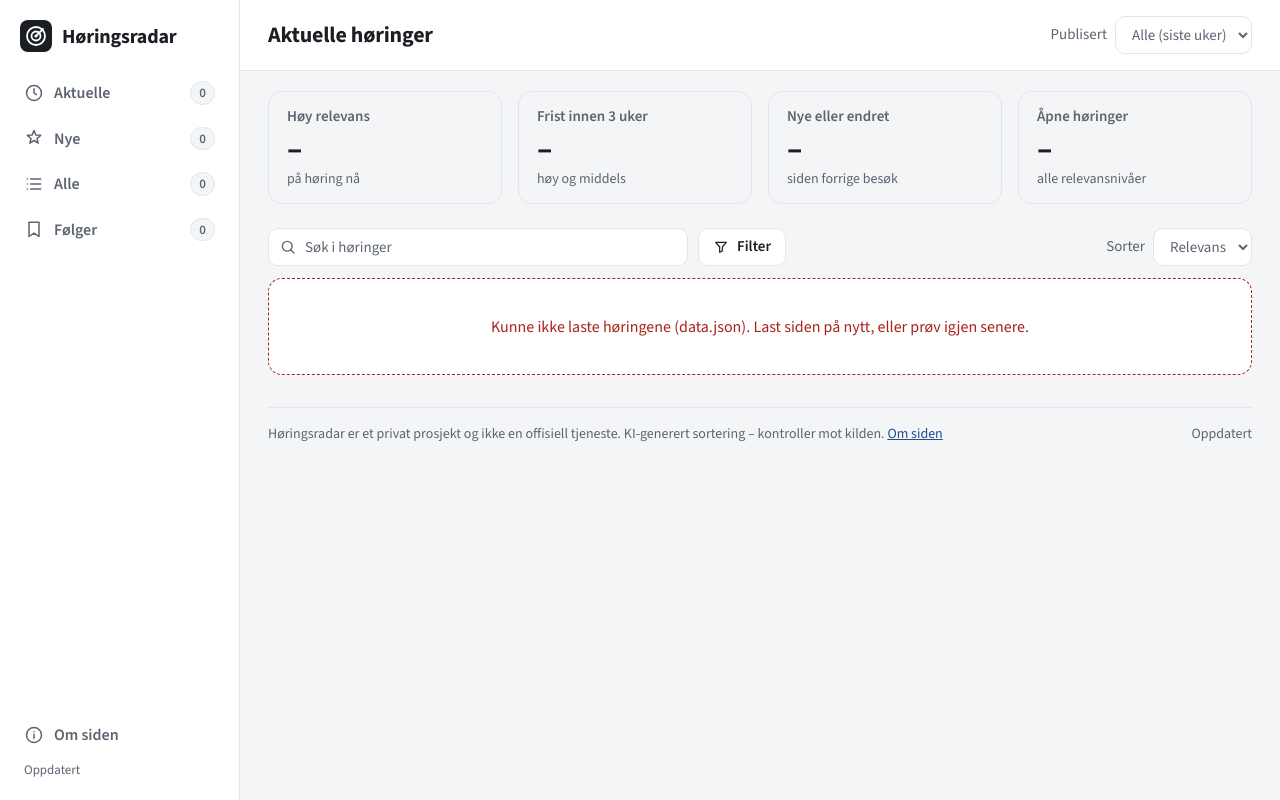
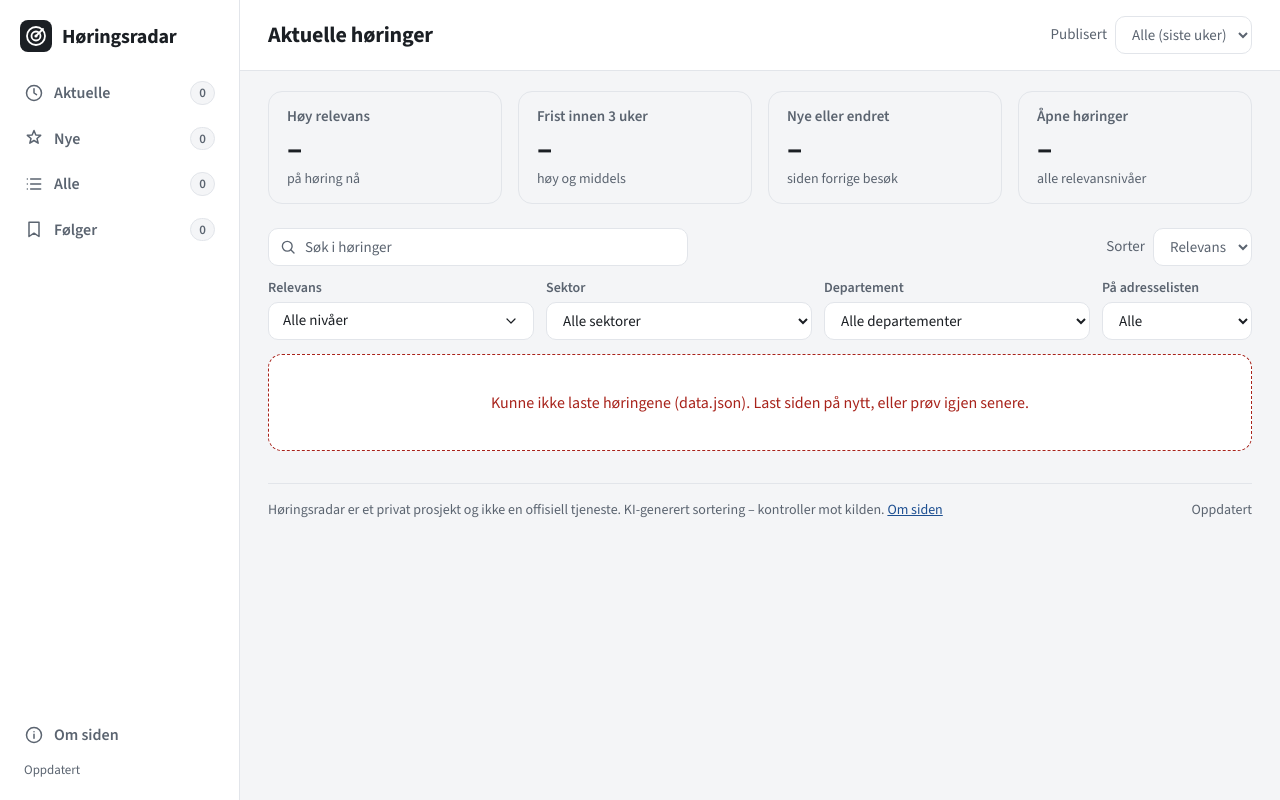
Before and after one commit to Unackn0wledged/horingsradar, a Python web app: template src/horingsradar/site/templates/index.html.j2 in a window 1280 px wide. Run offline with Jinja, Linux system fonts and the light colour scheme; the template is opened without the code that fills it, so the values that code supplies are empty.

Commit message:
Open hearings as a full-window page and show sector and department filters
The hearing detail now covers the whole window, with a "Tilbake til
oversikten" button, instead of a drawer over part of the list. The
list keeps its scroll position and focus when you go back.

Sector, department and address-list filters are visible selects in
their own row under the search field, with relevance as a dropdown
that shows the chosen levels and a "Nullstill filter" button when a
filter is active. They were hidden in the Filter popover before.

Co-Authored-By: Claude Opus 5.5 <noreply@anthropic.com>

```diff
--- a/src/horingsradar/site/static/site.css
+++ b/src/horingsradar/site/static/site.css
@@ -177,8 +177,14 @@ input[type="search"]::placeholder { color: var(--muted); }
 .search { position: relative; flex: 1 1 260px; max-width: 420px; }
 .search svg { position: absolute; left: 11px; top: 10px; color: var(--muted); pointer-events: none; }
 .sort { display: flex; align-items: center; gap: 8px; margin-left: auto; color: var(--muted); font-size: 15px; }
+.filters { display: flex; flex-wrap: wrap; align-items: flex-end; gap: 10px 12px; margin-bottom: 14px; }
+.filters .field { flex: 1 1 190px; max-width: 280px; min-width: 0; }
+.filters .field-narrow { flex: 0 1 150px; }
+.field-label { font-weight: 600; font-size: 14px; color: var(--muted); }
 .filter-wrap { position: relative; }
-#filter-count { min-width: 20px; padding: 0 6px; background: var(--accent-solid); color: var(--accent-solid-text); border-color: transparent; }
+.select-btn { width: 100%; justify-content: space-between; font-weight: 400; }
+.select-btn span { overflow: hidden; text-overflow: ellipsis; white-space: nowrap; }
+.filter-reset { align-self: flex-end; }
 
 .popover {
   position: absolute; z-index: 30; top: calc(100% + 6px); left: 0; width: 320px; max-width: calc(100vw - 32px);
--- a/src/horingsradar/site/static/site.js
+++ b/src/horingsradar/site/static/site.js
@@ -393,9 +393,10 @@
       });
       box.appendChild(b);
     }
-    const count = $("filter-count");
-    count.hidden = specs.length === 0;
-    count.textContent = String(specs.length);
+    const names = { hoy: "Høy", middels: "Middels", lav: "Lav", ingen: "Ingen" };
+    const rel = Array.from(state.filters.rel).sort((a, b) => REL_ORDER[a] - REL_ORDER[b]);
+    $("filter-btn-text").textContent = rel.length ? rel.map((r) => names[r] || r).join(", ") : "Alle nivåer";
+    $("filter-reset").hidden = specs.length === 0;
   }
 
   function relPill(h) {
@@ -867,7 +868,6 @@
     storeSetJSON("read", state.read);
     buildDrawer(h);
     $("drawer").hidden = false;
-    $("backdrop").hidden = false;
     $("app").inert = true;
     document.body.classList.add("no-scroll");
     $("drawer").scrollTop = 0;
@@ -881,7 +881,6 @@
     state.drawerId = null;
     state.drawerOpener = null;
     $("drawer").hidden = true;
-    $("backdrop").hidden = true;
     $("app").inert = false;
     document.body.classList.remove("no-scroll");
     if (restoreFocus) {
@@ -1017,7 +1016,6 @@
     });
 
     $("drawer-close").addEventListener("click", requestCloseDrawer);
-    $("backdrop").addEventListener("click", requestCloseDrawer);
     window.addEventListener("hashchange", function () {
       route(true);
     });
--- a/src/horingsradar/site/templates/index.html.j2
+++ b/src/horingsradar/site/templates/index.html.j2
@@ -106,43 +106,6 @@
           <input type="search" id="search" placeholder="Søk i høringer" aria-label="Søk i tittel, departement, sammendrag, begrunnelse og sektor" autocomplete="off">
         </div>
 
-        <div class="filter-wrap">
-          <button type="button" class="btn" id="filter-btn" aria-expanded="false" aria-controls="filter-pop" aria-haspopup="true">
-            <svg viewBox="0 0 24 24" width="16" height="16" aria-hidden="true" focusable="false"><g fill="none" stroke="currentColor" stroke-width="1.8" stroke-linecap="round" stroke-linejoin="round"><path d="M4 5h16l-6 7v6l-4 2v-8z"/></g></svg>
-            <span>Filter</span>
-            <span class="chip-count" id="filter-count" hidden>0</span>
-          </button>
-          <div class="popover" id="filter-pop" role="group" aria-label="Filter" hidden>
-            <fieldset class="fs">
-              <legend>Relevans</legend>
-              <label class="check"><input type="checkbox" name="rel" value="hoy"> Høy</label>
-              <label class="check"><input type="checkbox" name="rel" value="middels"> Middels</label>
-              <label class="check"><input type="checkbox" name="rel" value="lav"> Lav</label>
-              <label class="check"><input type="checkbox" name="rel" value="ingen"> Ingen</label>
-            </fieldset>
-            <div class="field">
-              <label for="f-sector">Sektor</label>
-              <select id="f-sector"><option value="">Alle sektorer</option></select>
-            </div>
-            <div class="field">
-              <label for="f-dept">Departement</label>
-              <select id="f-dept"><option value="">Alle departementer</option></select>
-            </div>
-            <div class="field">
-              <label for="f-addr">Datatilsynet på adresselisten</label>
-              <select id="f-addr">
-                <option value="">Alle</option>
-                <option value="yes">Ja</option>
-                <option value="no">Nei</option>
-              </select>
-            </div>
-            <div class="pop-actions">
-              <button type="button" class="btn btn-quiet" id="filter-reset">Nullstill</button>
-              <button type="button" class="btn btn-primary" id="filter-done">Ferdig</button>
-            </div>
-          </div>
-        </div>
-
         <div class="sort">
           <label for="sort-select">Sorter</label>
           <select id="sort-select">
@@ -151,6 +114,45 @@
             <option value="publisert">Publisert</option>
           </select>
         </div>
+      </div>
+
+      <div class="filters" role="group" aria-label="Filter">
+        <div class="field filter-wrap">
+          <span class="field-label" id="rel-label">Relevans</span>
+          <button type="button" class="btn select-btn" id="filter-btn" aria-expanded="false" aria-controls="filter-pop" aria-haspopup="true" aria-labelledby="rel-label filter-btn-text">
+            <span id="filter-btn-text">Alle nivåer</span>
+            <svg viewBox="0 0 24 24" width="16" height="16" aria-hidden="true" focusable="false"><path d="M6 9l6 6 6-6" fill="none" stroke="currentColor" stroke-width="1.8" stroke-linecap="round" stroke-linejoin="round"/></svg>
+          </button>
+          <div class="popover" id="filter-pop" role="group" aria-label="Relevans" hidden>
+            <fieldset class="fs">
+              <legend>Vis relevans</legend>
+              <label class="check"><input type="checkbox" name="rel" value="hoy"> Høy</label>
+              <label class="check"><input type="checkbox" name="rel" value="middels"> Middels</label>
+              <label class="check"><input type="checkbox" name="rel" value="lav"> Lav</label>
+              <label class="check"><input type="checkbox" name="rel" value="ingen"> Ingen</label>
+            </fieldset>
+            <div class="pop-actions">
+              <button type="button" class="btn btn-primary" id="filter-done">Ferdig</button>
+            </div>
+          </div>
+        </div>
+        <div class="field">
+          <label class="field-label" for="f-sector">Sektor</label>
+          <select id="f-sector"><option value="">Alle sektorer</option></select>
+        </div>
+        <div class="field">
+          <label class="field-label" for="f-dept">Departement</label>
+          <select id="f-dept"><option value="">Alle departementer</option></select>
+        </div>
+        <div class="field field-narrow">
+          <label class="field-label" for="f-addr" title="Datatilsynet står på adresselisten">På adresselisten</label>
+          <select id="f-addr">
+            <option value="">Alle</option>
+            <option value="yes">Ja</option>
+            <option value="no">Nei</option>
+          </select>
+        </div>
+        <button type="button" class="btn btn-quiet filter-reset" id="filter-reset" hidden>Nullstill filter</button>
       </div>
 
       <div class="chips" id="chips" aria-label="Aktive filtre"></div>
@@ -167,16 +169,16 @@
   </main>
 </div>
 
-<div class="backdrop" id="backdrop" hidden></div>
-<aside class="drawer" id="drawer" role="dialog" aria-modal="true" aria-labelledby="drawer-title" tabindex="-1" hidden>
+<div class="drawer" id="drawer" role="dialog" aria-modal="true" aria-labelledby="drawer-title" tabindex="-1" hidden>
   <div class="drawer-bar">
-    <span class="drawer-kicker">Høring</span>
-    <button type="button" class="icon-btn" id="drawer-close" aria-label="Lukk detaljvisning">
-      <svg viewBox="0 0 24 24" width="20" height="20" aria-hidden="true" focusable="false"><path d="M6 6l12 12M18 6L6 18" fill="none" stroke="currentColor" stroke-width="2" stroke-linecap="round"/></svg>
+    <button type="button" class="back-btn" id="drawer-close">
+      <svg viewBox="0 0 24 24" width="20" height="20" aria-hidden="true" focusable="false"><path d="M15 6l-6 6 6 6" fill="none" stroke="currentColor" stroke-width="2" stroke-linecap="round" stroke-linejoin="round"/></svg>
+      <span>Tilbake til oversikten</span>
     </button>
+    <span class="drawer-brand">Høringsradar</span>
   </div>
   <div class="drawer-body" id="drawer-body"></div>
-</aside>
+</div>
 
 <div class="menu" id="row-menu" role="menu" hidden></div>
 
```
Also changed, not shown: other parts of src/horingsradar/site/static/site.css (+24 -15 lines), docs/PLAN-NETTSIDE.md (+1 -1 lines), docs/SPEC.md (+1 -1 lines).
